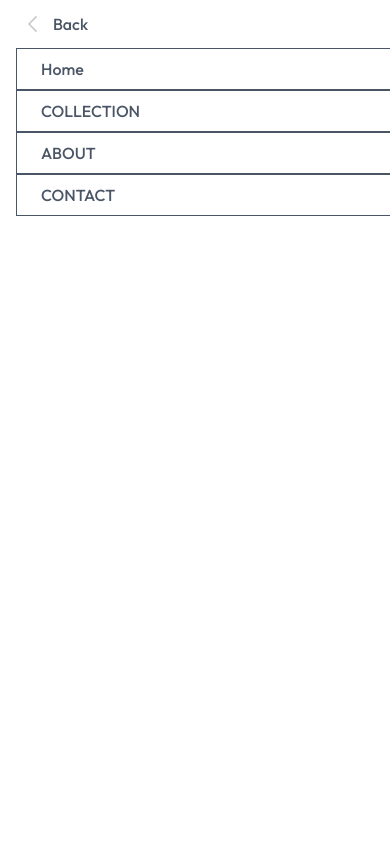
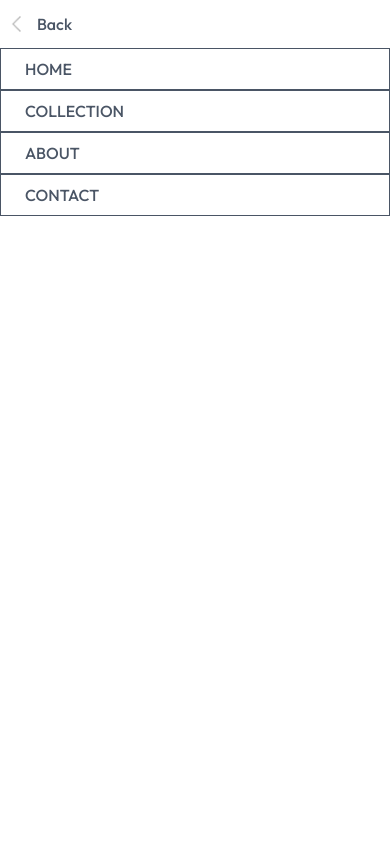
Before and after one commit to zahid-binhydra/mern-ecommerce-store, a React (Vite) app: page /place-order in a window 390 px wide. Both pictures are taken after a click on the picture 364 px from the left and 40 px from the top of the page. Shown: the top 844 px of the page. Built offline with nearby package versions, Linux system fonts and the light colour scheme.

Commit message:
fix: resolved sidebar visibility and search bar routing

```diff
--- a/src/components/Navbar.jsx
+++ b/src/components/Navbar.jsx
@@ -1,23 +1,20 @@
 import React, { useContext, useState } from 'react'
 import { assets } from '../assets/assets'
-import { Link, useNavigate, NavLink } from 'react-router-dom'
+import { Link, NavLink, useNavigate } from 'react-router-dom'
 import { ShopContext } from '../context/ShopContext'
 
 const Navbar = () => {
 
-    const [visible, setVisible] = useState(false)
-
-    const {setShowSearch, getCartCount} = useContext(ShopContext)
-
+    const [visible, setVisible] = useState(false);
+    const { setShowSearch, getCartCount } = useContext(ShopContext);
     const navigate = useNavigate();
 
     return (
-        <div className='flex items-center justify-between py-5 font-medium'>
+        <div className='flex items-center justify-between py-5 font-medium relative'>
 
-            <Link to={'/'}><img src={assets.logo} className='w-36' alt="" /></Link>
+            <Link to='/'><img src={assets.logo} className='w-36' alt="" /></Link>
 
             <ul className='hidden sm:flex gap-5 text-sm text-gray-700'>
-
                 <NavLink to='/' className='flex flex-col items-center gap-1'>
                     <p>HOME</p>
                     <hr className='w-2/4 border-none h-[1.5px] bg-gray-700 hidden' />
@@ -37,34 +34,37 @@ const Navbar = () => {
             </ul>
 
             <div className='flex items-center gap-6'>
-                <img onClick={()=> {setShowSearch(true); navigate('/Collection')}} src={assets.search_icon} className='w-5 cursor-pointer' alt="" />
+                {/* Search Icon - Added navigate to collection as per tutorial logic */}
+                <img onClick={() => { setShowSearch(true); navigate('/collection') }} src={assets.search_icon} className='w-5 cursor-pointer' alt="" />
 
                 <div className='group relative'>
-                    <Link to='/login'><img src={assets.profile_icon} className='w-5 cursor-pointer' alt="" /></Link>
+                    <Link to='/login'><img className='w-5 cursor-pointer' src={assets.profile_icon} alt="" /></Link>
                     <div className='group-hover:block hidden absolute dropdown-menu right-0 pt-4'>
-                        <div className='flex flex-col gap-2 w-36 px-5 bg-slate-100 text-gray-500 rounded'>
+                        <div className='flex flex-col gap-2 w-36 py-3 px-5 bg-slate-100 text-gray-500 rounded'>
                             <p className='cursor-pointer hover:text-black'>My Profile</p>
                             <p className='cursor-pointer hover:text-black'>Orders</p>
                             <p className='cursor-pointer hover:text-black'>Logout</p>
                         </div>
                     </div>
                 </div>
+
                 <Link to='/cart' className='relative'>
                     <img src={assets.cart_icon} className='w-5 min-w-5' alt="" />
-                    <p className='absolute -right-1.25 -bottom-1.25 w-4 text-center leading-4 bg-black text-white aspect-square rounded-full text-[8px] '>{getCartCount()}</p>
+                    <p className='absolute right-[-5px] bottom-[-5px] w-4 text-center leading-4 bg-black text-white aspect-square rounded-full text-[8px]'>{getCartCount()}</p>
                 </Link>
+
                 <img onClick={() => setVisible(true)} src={assets.menu_icon} className='w-5 cursor-pointer sm:hidden' alt="" />
             </div>
 
             {/* Sidebar menu for small screens */}
-
-            <div className={`absolute top-0 bottom-0 overflow-hidden bg-white transition-all ${visible ? 'w-full' : 'w-0'}`}>
-                <div className='flex flex-col text-gray-600'>
+            {/* Added 'pointer-events-none' when hidden so it doesn't block the search icon */}
+            <div className={`fixed top-0 right-0 bottom-0 overflow-hidden bg-white transition-all z-50 ${visible ? 'w-full opacity-100' : 'w-0 opacity-0 pointer-events-none'}`}>
+                <div className='flex flex-col text-gray-600 h-full'>
                     <div onClick={() => setVisible(false)} className='flex items-center gap-4 p-3 cursor-pointer'>
-                        <img src={assets.dropdown_icon} className='h-4 rotate-180' alt="" />
+                        <img className='h-4 rotate-180' src={assets.dropdown_icon} alt="" />
                         <p>Back</p>
                     </div>
-                    <NavLink onClick={() => setVisible(false)} className='py-2 pl-6 border' to='/'>Home</NavLink>
+                    <NavLink onClick={() => setVisible(false)} className='py-2 pl-6 border' to='/'>HOME</NavLink>
                     <NavLink onClick={() => setVisible(false)} className='py-2 pl-6 border' to='/collection'>COLLECTION</NavLink>
                     <NavLink onClick={() => setVisible(false)} className='py-2 pl-6 border' to='/about'>ABOUT</NavLink>
                     <NavLink onClick={() => setVisible(false)} className='py-2 pl-6 border' to='/contact'>CONTACT</NavLink>
--- a/src/components/SearchBar.jsx
+++ b/src/components/SearchBar.jsx
@@ -10,7 +10,7 @@ const SearchBar = () => {
     const location = useLocation()
 
     useEffect(()=> {
-        if (location.pathname.includes('Collection') ) {
+        if (location.pathname.includes('collection') ) {
             setVisible(true)
         }
         else{
```
